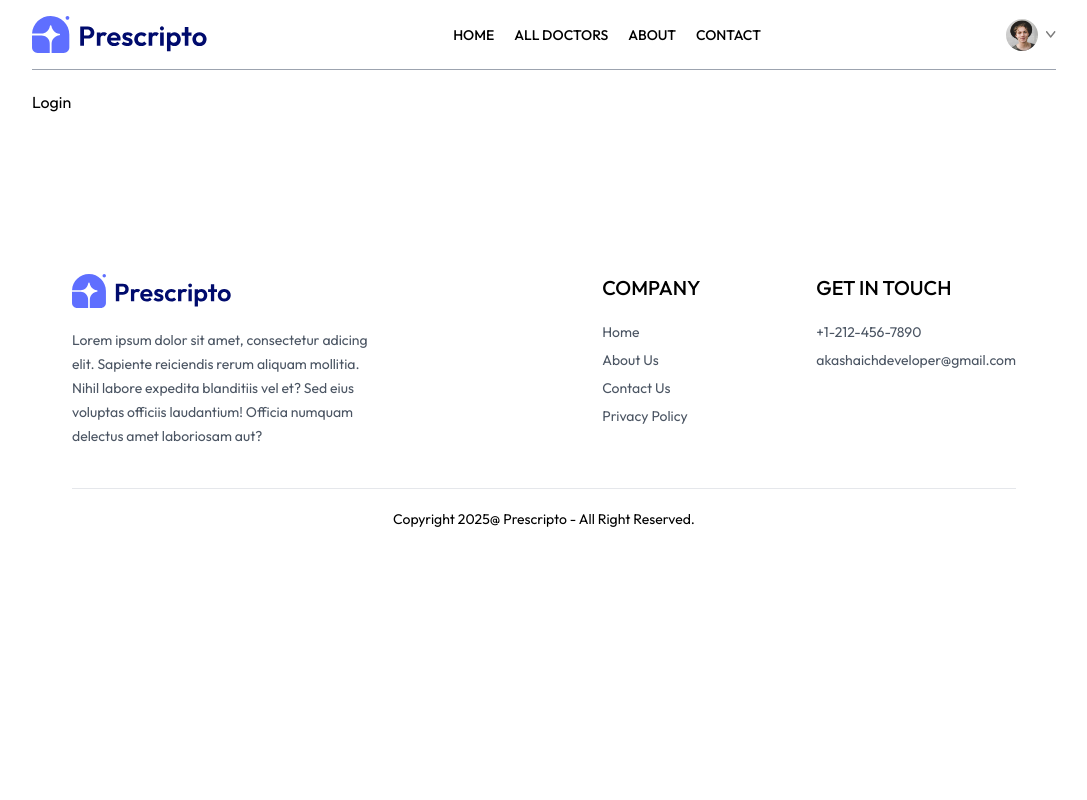
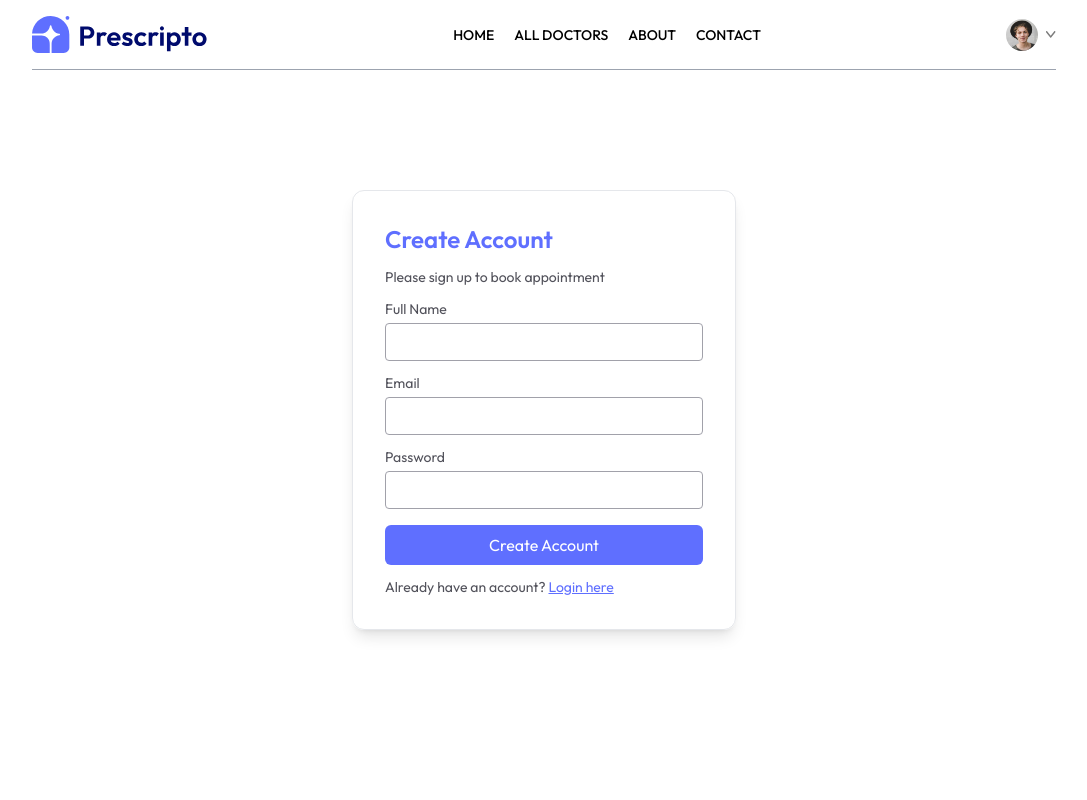
Before and after one commit to AkashAich1999/Prescripto-Doctor-Appointment-Booking, a React (Vite) app in the folder frontend/: page /login in a window 1280 px wide. Shown: the top 800 px of the page, without its empty margins (96-1183 px from the left). Built offline with nearby package versions, Linux system fonts and the light colour scheme.

Commit message:
Created Login Page UI

```diff
--- a/frontend/src/pages/Login.jsx
+++ b/frontend/src/pages/Login.jsx
@@ -1,6 +1,44 @@
+import { useState } from "react";
+
 const Login = () => {
+  const [state, setState] = useState("Sign Up");
+  const [email, setEmail] = useState("");
+  const [password, setPassword] = useState("");
+  const [name, setName] = useState("");
+
+  const onSubmitHandler = async (e) => {
+    e.preventDefault();
+
+  }
+
   return (
-    <div>Login</div>
+    <form className="flex items-center min-h-[80vh]">
+      <div className="flex flex-col gap-3 m-auto items-start p-8 min-w-[340px] sm:min-w-96 text-sm text-zinc-600 border shadow-lg rounded-xl">
+        <p className="text-2xl font-semibold text-primary">{state === "Sign Up" ? "Create Account" : "Login"}</p>
+        <p>Please {state === "Sign Up" ? "sign up" : "log in"} to book appointment</p>
+        {
+          state === "Sign Up" &&
+          <div className="w-full">
+            <p>Full Name</p>
+            <input className="border border-zinc-400 rounded w-full mt-1 p-2" type="text" onChange={(e) => setName(e.target.value)} value={name} required />
+          </div>
+        }
+        <div className="w-full">
+          <p>Email</p>
+          <input className="border border-zinc-400 rounded w-full mt-1 p-2" type="email" onChange={(e) => setEmail(e.target.value)} value={email} required />
+        </div>
+        <div className="w-full">
+          <p>Password</p>
+          <input className="border border-zinc-400 rounded w-full mt-1 p-2" type="password" onChange={(e) => setPassword(e.target.value)} value={password} required />
+        </div>
+        <button className="bg-primary text-white w-full py-2 rounded-md text-base mt-1">{state === "Sign Up" ? "Create Account" : "Login"}</button>
+        {
+          state === "Sign Up"
+          ? <p>Already have an account? <span onClick={() => setState("Login")} className="text-primary underline cursor-pointer">Login here</span></p>
+          : <p>Create a new account? <span onClick={() => setState("Sign Up")} className="text-primary underline cursor-pointer">Click here</span></p>
+        }
+      </div>
+    </form>
   )
 }
 
```
